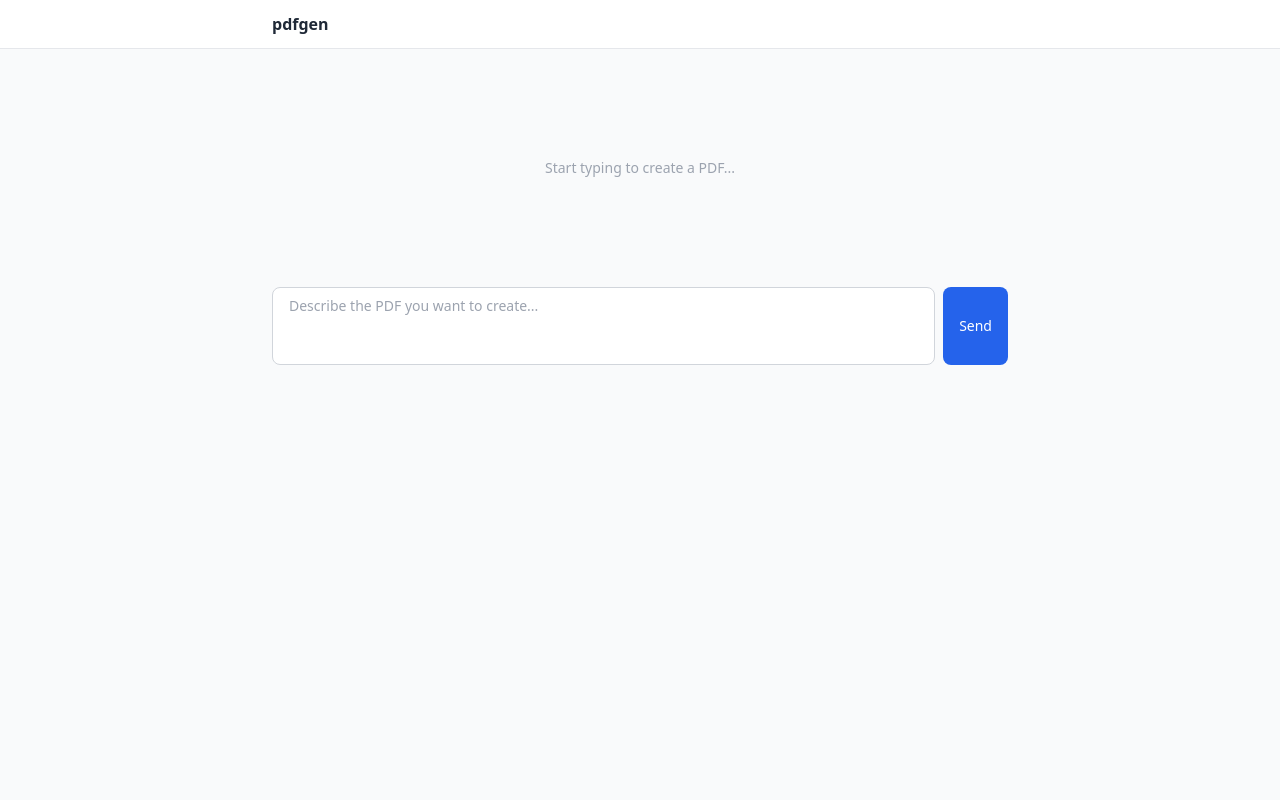
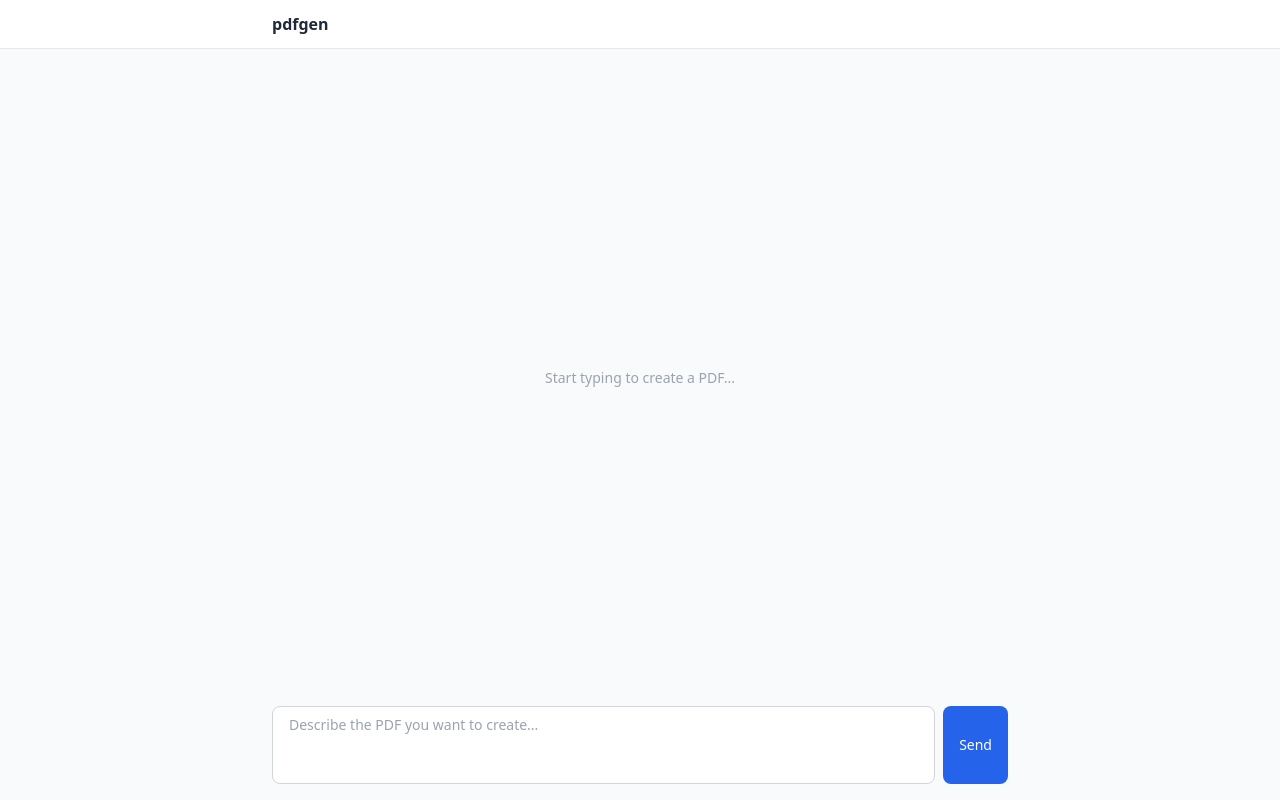
Before and after one commit to beeleelee/pdfgen, a React (Vite) app: page / in a window 1280 px wide. Built offline with nearby package versions, Linux system fonts and the light colour scheme.

Commit message:
fix: fix chat scroll layout — textarea stays fixed at bottom, messages area scrolls internally

```diff
--- a/src/App.tsx
+++ b/src/App.tsx
@@ -81,7 +81,7 @@ export default function App() {
       </header>
 
       <main className="flex-1 min-h-0">
-        <div className="h-full max-w-3xl mx-auto px-4 py-4">
+        <div className="h-full max-w-3xl mx-auto px-4 py-4 flex flex-col min-h-0">
           <Chat fileContent={fileContent} />
         </div>
       </main>
--- a/src/components/Chat.tsx
+++ b/src/components/Chat.tsx
@@ -41,7 +41,7 @@ export function Chat({ fileContent }: ChatProps) {
     : ''
 
   return (
-    <div className="flex-1 flex flex-col min-h-[300px]">
+    <div className="flex-1 flex flex-col min-h-0">
       {messages.length === 0 ? (
         <div className="flex-1 flex items-center justify-center">
           <p className="text-gray-400 text-sm">
```
